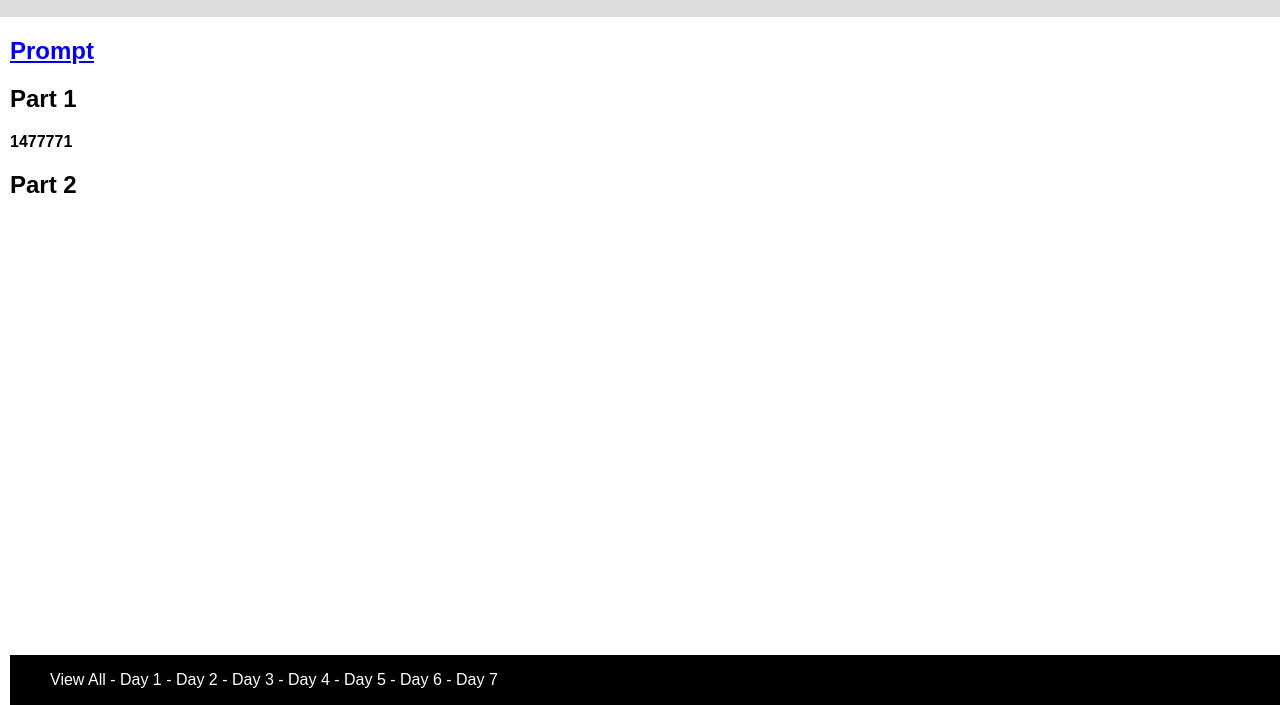
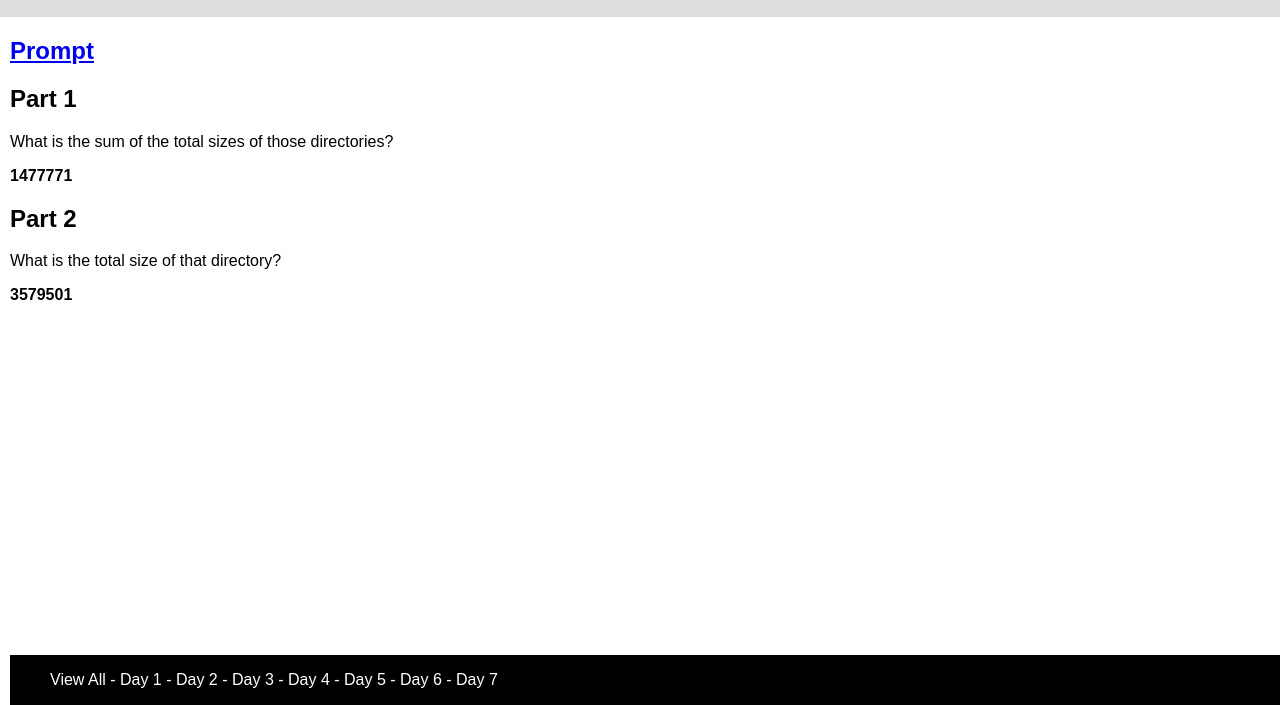
Before and after one commit to erautenberg/adventofcode2022, a website: page public/days/7.html in a window 1280 px wide. Shown: the part 95-800 px from the top of the page. Drawn offline with Linux system fonts and the light colour scheme.

Commit message:
feat(Day7): solution for part 2

```diff
--- a/public/days/7.html
+++ b/public/days/7.html
@@ -13,11 +13,11 @@
   <h2><a href="https://adventofcode.com/2022/day/7">Prompt</a></h2>
 
   <h2>Part 1</h2>
-  <p></p>
+  <p>What is the sum of the total sizes of those directories?</p>
   <p class="answer" id="answer1"></p>
 
   <h2>Part 2</h2>
-  <p></p>
+  <p>What is the total size of that directory?</p>
   <p class="answer" id="answer2"></p>
 
   <footer><ul id="nav"></ul></footer>
--- a/public/src/7.js
+++ b/public/src/7.js
@@ -1,7 +1,9 @@
 const DAY7 = 7;
 parseData(DAY7, (input) => {
-  const part1 = runPart1(input);
-  const part2 = runPart2(input);
+  const filesystem = parseFilesystem(input);
+  filesystem.size = setDirectorySizes(filesystem);
+  const part1 = runPart1(filesystem);
+  const part2 = runPart2(filesystem);
   showAnswers(DAY7, part1, part2);
 });
 
@@ -11,10 +13,7 @@ parseData(DAY7, (input) => {
  * @param {array} input
  * @returns {number}
  */
-function runPart1(input) {
-  const filesystem = parseFilesystem(input);
-  filesystem.size = setDirectorySizes(filesystem);
-  console.log(filesystem)
+function runPart1(filesystem) {
   return getSizeTotalBelowCap(filesystem, 100000);
 }
 
@@ -24,8 +23,13 @@ function runPart1(input) {
  * @param {array} input
  * @returns {number}
  */
-function runPart2(input) {
-  return null;
+function runPart2(filesystem) {
+  const totalDiskSpace = 70000000;
+  const totalNeededSpace = 30000000;
+  const currentFreeSpace = totalDiskSpace - filesystem.size;
+  const totalToFreeUp = totalNeededSpace - currentFreeSpace;
+  const possibleSizes = findSizeToFreeUp(filesystem, totalToFreeUp, [ filesystem.size ]);
+  return Math.min(...possibleSizes);
 }
 
 /**
@@ -137,3 +141,23 @@ function getSizeTotalBelowCap(folder, cap) {
     return sum;
   }, 0);
 }
+
+/**
+ * Returns an array of the directory sizes that could be deleted in order to free up enough disk space.
+ *
+ * @param {object} folder
+ * @param {number} neededSpace
+ * @param {array} possibleSizes
+ * @returns {array}
+ */
+function findSizeToFreeUp(folder, neededSpace, possibleSizes) {
+  folder.children.forEach(item => {
+    if (item.isDirectory) {
+      possibleSizes = findSizeToFreeUp(item, neededSpace, possibleSizes);
+      if (item.size >= neededSpace) {
+        possibleSizes.push(item.size);
+      }
+    }
+  })
+  return possibleSizes;
+}
```
